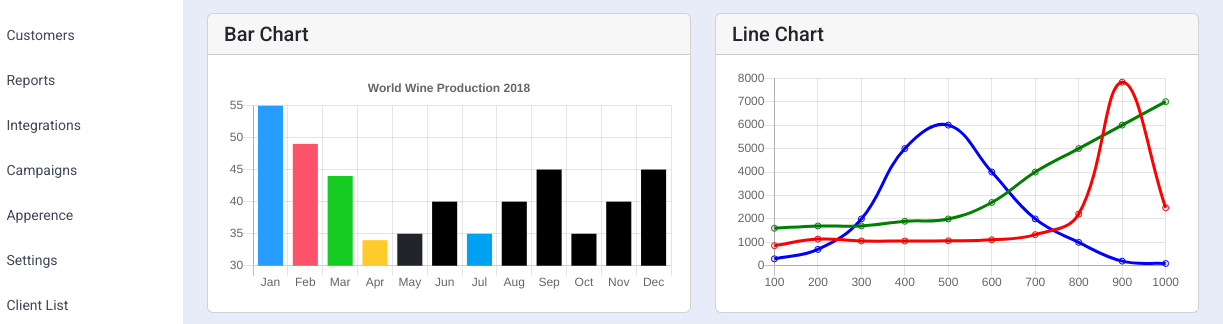
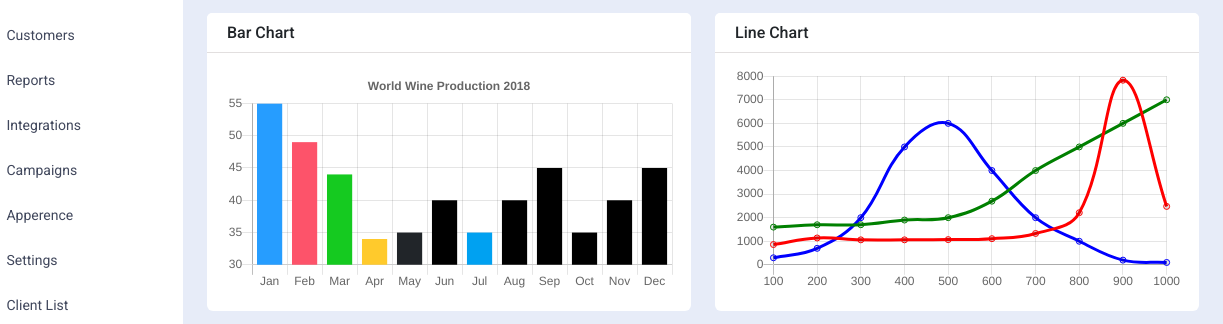
Before and after one commit to forhad555/sylhet-net, a plain HTML site: page index.html in a window 1280 px wide. Shown: the part 196-520 px from the top of the page, 57-1280 px from the left. Drawn offline with nearby package versions, Linux system fonts and the light colour scheme.

Commit message:
design updated

```diff
--- a/bank.css
+++ b/bank.css
@@ -386,3 +386,16 @@ ul.dropdown-menu li a {
 }
 
 /* 992 to 1360 Responsive issue */
+
+
+.card-main {
+  border: none;
+}
+
+.card-header-main {
+  background-color: #ffffff;
+  border-bottom: 1px solid #e2dfdf;
+  padding: 10px 20px;
+  font-size: 16px;
+  font-weight: 500;
+}
--- a/index.html
+++ b/index.html
@@ -315,8 +315,8 @@
         </div>
         <div class="row my-3">
           <div class="col-md-12 col-lg-6">
-            <div class="card">
-             <h5 class="card-header">Bar Chart</h5>
+            <div class="card card-main">
+             <h5 class="card-header card-header-main">Bar Chart</h5>
               <div class="card-body">
                 <div class="expence-data">
                   <canvas id="barChart"></canvas>
@@ -325,8 +325,8 @@
             </div>
           </div>
           <div class="col-md-12 col-lg-6">
-            <div class="card">
-             <h5 class="card-header">Line Chart</h5>
+            <div class="card card-main">
+             <h5 class="card-header card-header-main">Line Chart</h5>
               <div class="card-body">
                 <div class="expence-data">
                   <canvas id="lineMyChart" ></canvas>
```
